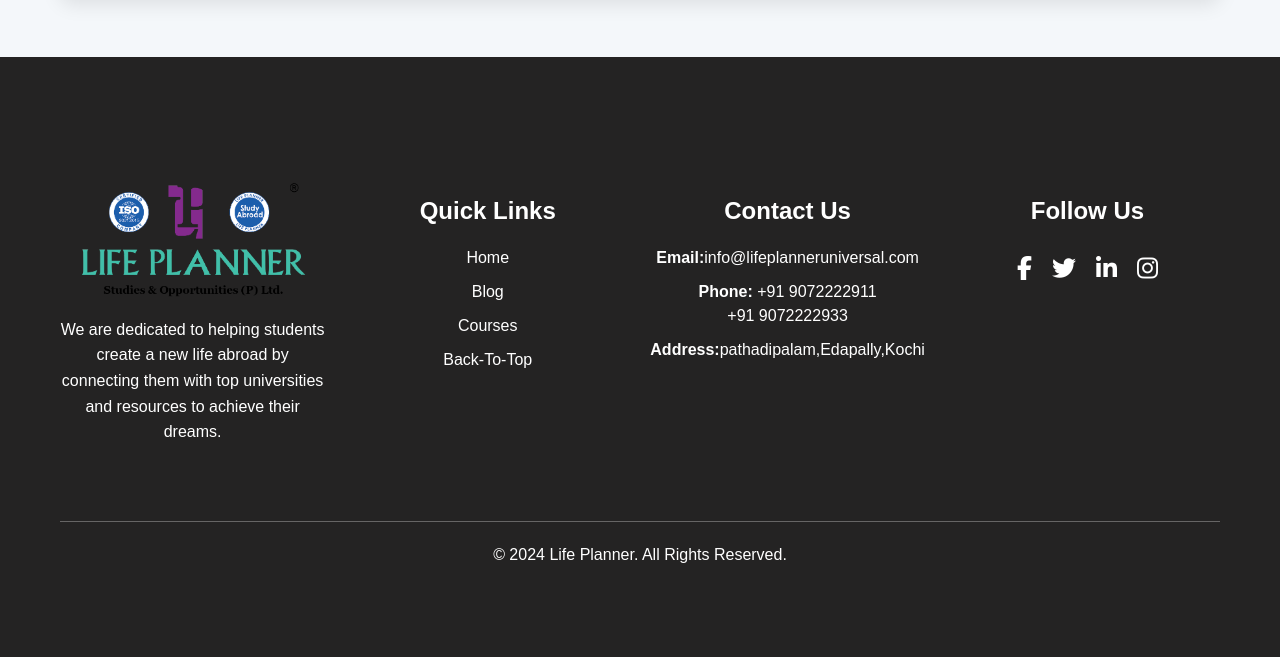
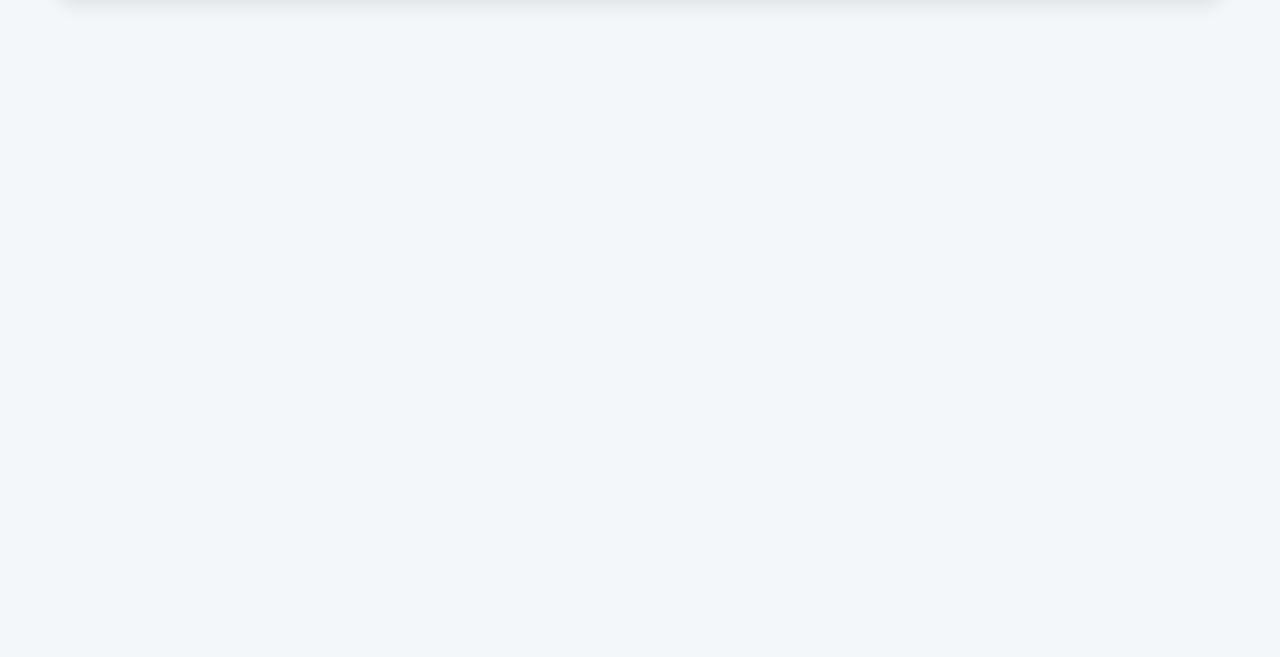
Before and after one commit to lifeplannerdev/lifeplanner, a Django app: page /contact/ in a window 1280 px wide. Shown: the part 2617-3274 px from the top of the page. After the commit the page ends 2621 px from the top, so only its background shows below. Run offline with Django 5.2, Linux system fonts and the light colour scheme; some libraries are stand-ins or nearby versions.

Commit message:
13th dec commit

```diff
--- a/templates/contact.html
+++ b/templates/contact.html
@@ -16,8 +16,7 @@
         }
         body {
             font-family: myfont;
-            margin: 0;
-            padding: 0;
+
             background-color: #f4f7fa;
             color: #444;
         }
@@ -665,142 +664,8 @@ margin-top: 40px;margin-bottom: -30px; ">OUR LOCATION</h3>
 
 
     </div>
-        <!-- Footer Section -->
-<footer class="footer">
-    <div class="container">
-      <div class="row">
-        <!-- About Section -->
-        <div class="footer-column">
-          <img src="/static/LPRlogo.png" style="height:150px;">
-          <p>
-            We are dedicated to helping students create a new life abroad by connecting them with top universities and resources to achieve their dreams.
-          </p>
-        </div>
 
-        <!-- Quick Links Section -->
-        <div class="footer-column" style="margin-top: 50px;">
-          <h3>Quick Links</h3>
-          <ul>
-            <li><a href="#">Home</a></li>
-            <li><a href="#">Blog</a></li>
-            <li><a href="#">Courses</a></li>
-            <li><a href="#">Back-To-Top</a></li>
-          </ul>
-        </div>
 
-        <!-- Contact Section -->
-        <div class="footer-column"  style="margin-top: 50px;">
-          <h3>Contact Us</h3>
-          <ul>
-            <li><strong>Email:</strong>info@lifeplanneruniversal.com</li>
-            <li><strong>Phone:</strong> +91 9072222911<br>+91 9072222933</li>
-            <li><strong>Address:</strong>pathadipalam,Edapally,Kochi </li>
-          </ul>
-        </div>
-
-        <!-- Social Media Section -->
-        <div class="footer-column"  style="margin-top: 50px;">
-          <h3>Follow Us</h3>
-          <div class="social-icons">
-            <a href="#" style="margin:5px;"><i class="fab fa-facebook-f"></i></a>
-            <a href="#" style="margin:5px;"><i class="fab fa-twitter"></i></a>
-            <a href="#" style="margin:5px;"><i class="fab fa-linkedin-in"></i></a>
-            <a href="#" style="margin:5px;"><i class="fab fa-instagram"></i></a>
-          </div>
-        </div>
-      </div>
-      <div class="footer-bottom">
-        <p>&copy; 2024 Life Planner. All Rights Reserved.</p>
-      </div>
-    </div>
-  </footer>
-
-  <!-- Footer Styles -->
-  <style>
-  .footer {
-    background:#242323;
-
-    color: white;
-    padding: 40px 0;
-    text-align: center;
-    font-family: Arial, sans-serif;
-  }
-
-  .footer h3 {
-    font-size: 1.5rem;
-    margin-bottom: 20px;
-    font-weight: bold;
-  }
-
-  .footer p {
-    font-size: 1rem;
-    line-height: 1.6;
-    margin-top: 20px;
-  }
-
-  .footer-column {
-    margin-bottom: 30px;
-  }
-
-  .footer ul {
-    list-style: none;
-    padding: 0;
-  }
-
-  .footer ul li {
-    margin-bottom: 10px;
-  }
-
-  .footer ul li a {
-    color: white;
-    text-decoration: none;
-  }
-
-  .footer ul li a:hover {
-    text-decoration: underline;
-  }
-
-  /* Social Icons */
-  .social-icons {
-    display: flex;
-    justify-content: center;
-    gap: 10px;
-  }
-
-  .social-icons a {
-    color: white;
-    font-size: 1.5rem;
-  }
-
-  .social-icons a:hover {
-    color: #00aced;
-  }
-
-  /* Footer Bottom */
-  .footer-bottom {
-    margin-top: 30px;
-    border-top: 1px solid rgba(255, 255, 255, 0.3);
-    padding-top: 20px;
-    font-size: 0.9rem;
-  }
-
-  .footer-bottom p {
-    margin: 0;
-  }
-
-  /* Responsive Design */
-  @media (min-width: 768px) {
-    .row {
-      display: flex;
-      justify-content: space-between;
-    }
-
-    .footer-column {
-      flex: 1;
-      padding: 0 15px;
-    }
-  }
-  </style>
   <script src="https://code.jquery.com/jquery-3.6.0.min.js"></script>
   <script src="https://cdn.jsdelivr.net/npm/@popperjs/core@2.11.8/dist/umd/popper.min.js"></script>
   <script src="https://cdn.jsdelivr.net/npm/bootstrap@4.6.2/dist/js/bootstrap.min.js"></script>
```
Also changed, not shown: templates/home.html (+5 -4 lines), static/life4.jpg (added).
